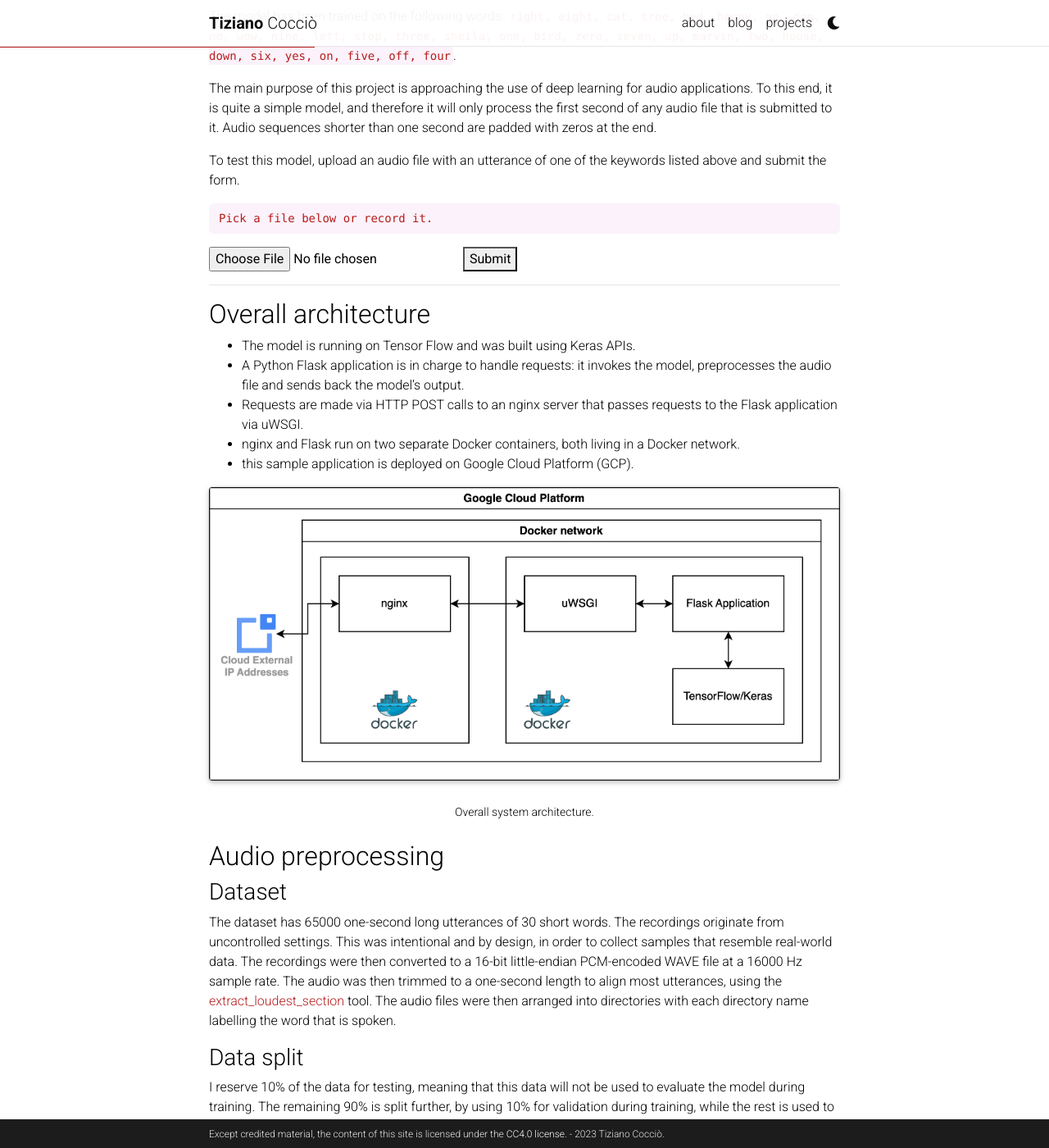
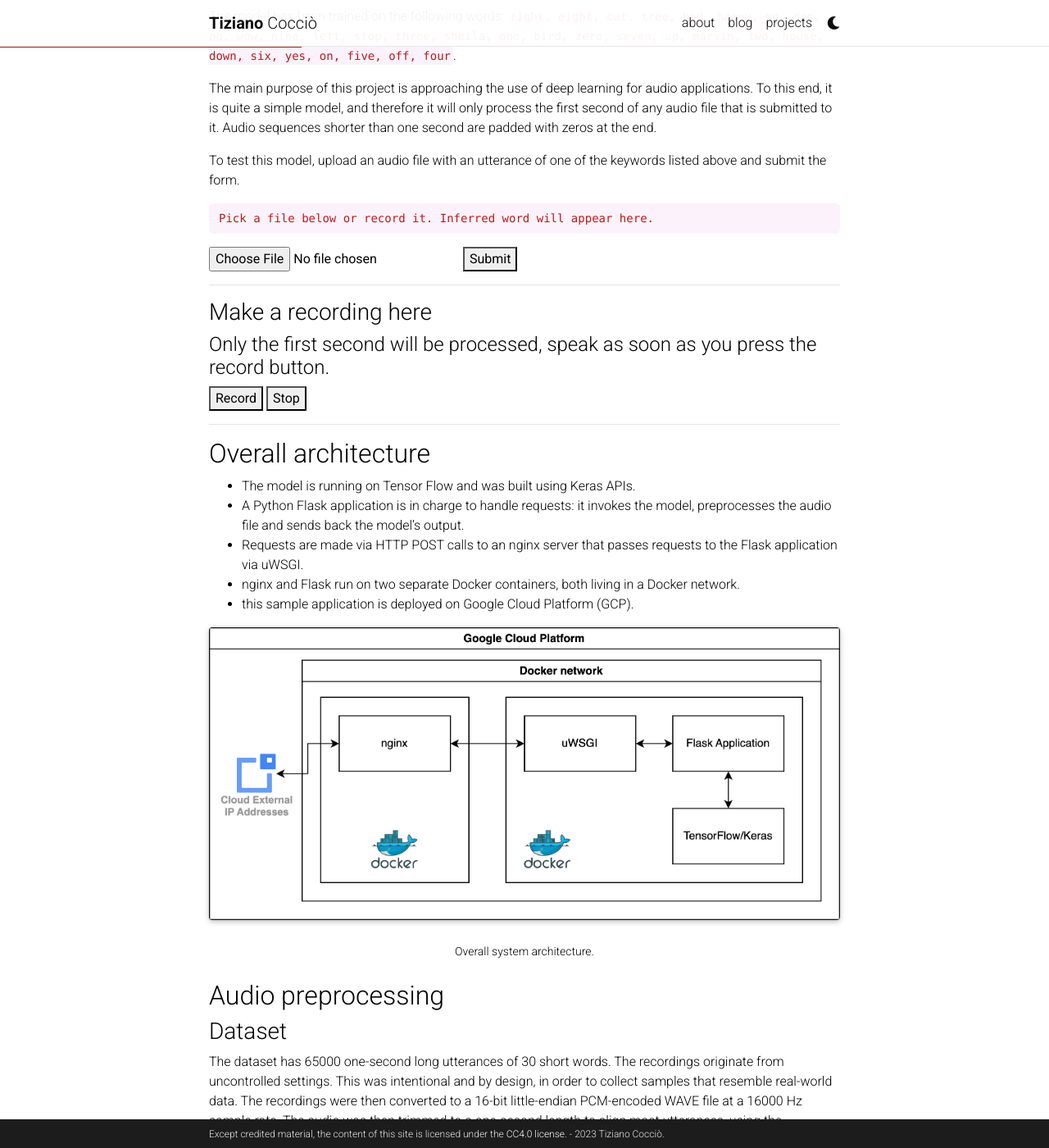
Before and after one commit to tizianococcio/tizianococcio.github.io, a Jekyll site: the page built from _projects/single-word-recognition.md, in a window 1280 px wide and 1400 px high, scrolled down 1161 px. Shown: the whole window at 82% size. Built offline with Jekyll 4.4.1, drawn with Linux system fonts in a browser that asks for light colours; full-size pictures stand in for the smaller copies a plugin makes; comment, search, counter and statistics services are not loaded; a style sheet for code colours, icons or effects is not loaded; some of the changed lines change nothing that is shown.

Commit message:
add audio recording via html5

```diff
--- a/_projects/single-word-recognition.md
+++ b/_projects/single-word-recognition.md
@@ -29,7 +29,6 @@
         $('#audio-form').on('submit', function(e) {
           e.preventDefault();
           var formData = new FormData($(this)[0]);
-          console.log(formData);
           $.ajax({
             url: 'https://coccio.mooo.com/predict',
             type: 'POST',
@@ -51,12 +50,144 @@
 
 To test this model, upload an audio file with an utterance of one of the keywords listed above and submit the form.
 
-<pre id="prediction-result">Pick a file below or record it.</pre>
+<pre id="prediction-result">Pick a file below or record it. Inferred word will appear here.</pre>
 
 <form id="audio-form" method="post" enctype="multipart/form-data">
   <input type="file" id="audio-file-input" name="file">
   <button type="submit">Submit</button>
 </form>
+
+<!-- Audio Recorder -->
+
+---
+
+### Make a recording here
+#### Only the first second will be processed, speak as soon as you press the record button.
+
+<button class="record">Record</button>
+<button class="stop">Stop</button>
+<article id='clip-container'><div></div></article>
+
+<script>
+
+  function post_request(data) {
+    $.ajax({
+      url: 'https://coccio.mooo.com/predict',
+      type: 'POST',
+      data: data,
+      contentType: false,
+      processData: false,
+      success: function(response) {
+        // Handle success response
+        $("#prediction-result").text("Predicted word: " + response.keyword)
+      },
+      error: function(xhr, status, error) {
+        console.log(xhr.responseText);
+        // Handle error response
+      }
+    });
+  }
+  const record = document.querySelector(".record");
+  const stop = document.querySelector(".stop");
+  const soundClips = document.querySelector(".sound-clips");
+  var mediaRecorder;
+
+  if (navigator.mediaDevices && navigator.mediaDevices.getUserMedia) {
+    console.log("getUserMedia supported.");
+    navigator.mediaDevices
+      .getUserMedia(
+        {
+          audio: true,
+        }
+      )
+
+      // Success callback
+      .then((stream) => {
+        mediaRecorder = new MediaRecorder(stream);
+
+        record.onclick = () => {
+          mediaRecorder.start();
+          console.log(mediaRecorder.state);
+          console.log("recorder started");
+          record.style.background = "red";
+          record.style.color = "black";
+        };
+
+        let chunks = [];
+
+        mediaRecorder.ondataavailable = (e) => {
+          chunks.push(e.data);
+        };
+
+        stop.onclick = () => {
+          mediaRecorder.stop();
+          console.log(mediaRecorder.state);
+          console.log("recorder stopped");
+          record.style.background = "";
+          record.style.color = "";
+        };
+
+        mediaRecorder.onstop = (e) => {
+          console.log("recorder stopped");
+
+          const clipName = Date.now();
+
+          const clipContainer = document.querySelector("#clip-container");
+          const recordingsContainer = document.querySelector("#clip-container div");
+          const clipBlock = document.createElement("p");
+          const audio = document.createElement("audio");
+          audio.setAttribute("id", clipName);
+          var deleteButton = document.querySelector("#clip-container button");
+
+          const submitButton = document.createElement("button");
+          submitButton.innerHTML = "Submit";
+
+          clipContainer.classList.add("clip");
+          audio.setAttribute("controls", "");
+
+          clipBlock.appendChild(audio);
+          clipBlock.appendChild(submitButton);
+          recordingsContainer.appendChild(clipBlock);
+
+          if (deleteButton == null) {
+            deleteButton = document.createElement("button");
+            deleteButton.innerHTML = "Delete all";
+            clipContainer.appendChild(deleteButton);
+          }
+
+          const blob = new Blob(chunks, { type: "audio/ogg; codecs=opus" });
+          var blobs = {};
+          chunks = [];
+          const audioURL = window.URL.createObjectURL(blob);
+          blobs[clipName] = blob;
+          audio.src = audioURL;
+
+          deleteButton.onclick = (e) => {
+            let evtTgt = e.target;
+            evtTgt.parentNode.innerHTML = "<div></div>";
+          };
+          submitButton.onclick = (e) => {
+            let evtTgt = e.target;
+            let id = evtTgt.previousElementSibling.getAttribute("id");
+            let blob = blobs[id];
+            let formData = new FormData();
+            formData.append("file", blob);
+            post_request(formData);
+          };
+        };
+
+      })
+
+      // Error callback
+      .catch((err) => {
+        console.error(`The following getUserMedia error occurred: ${err}`);
+      });
+  } else {
+    console.log("getUserMedia not supported on your browser!");
+  }
+
+
+</script>
 
 
 ---
--- /dev/null
+++ b/_sass/_word-rec.scss
@@ -0,0 +1,7 @@
+#clip-container div p button {
+    padding: 0;
+    margin: 0;
+    top: -10px;
+    position: relative;
+    left: 10px;
+  }
--- a/assets/css/main.scss
+++ b/assets/css/main.scss
@@ -11,5 +11,6 @@
   "themes",
   "layout",
   "base",
-  "distill"
+  "distill",
+  "word-rec"
 ;
```
